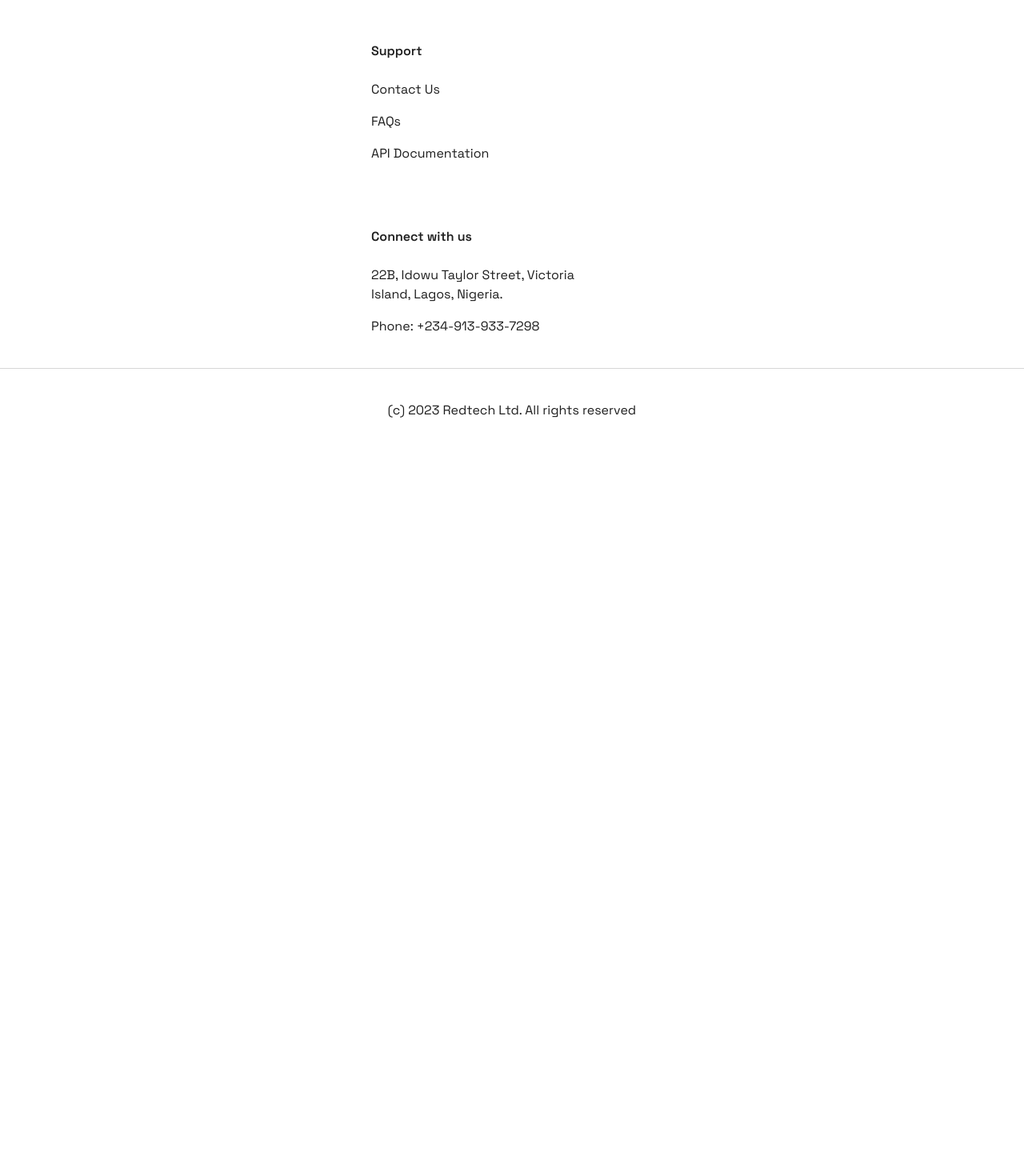
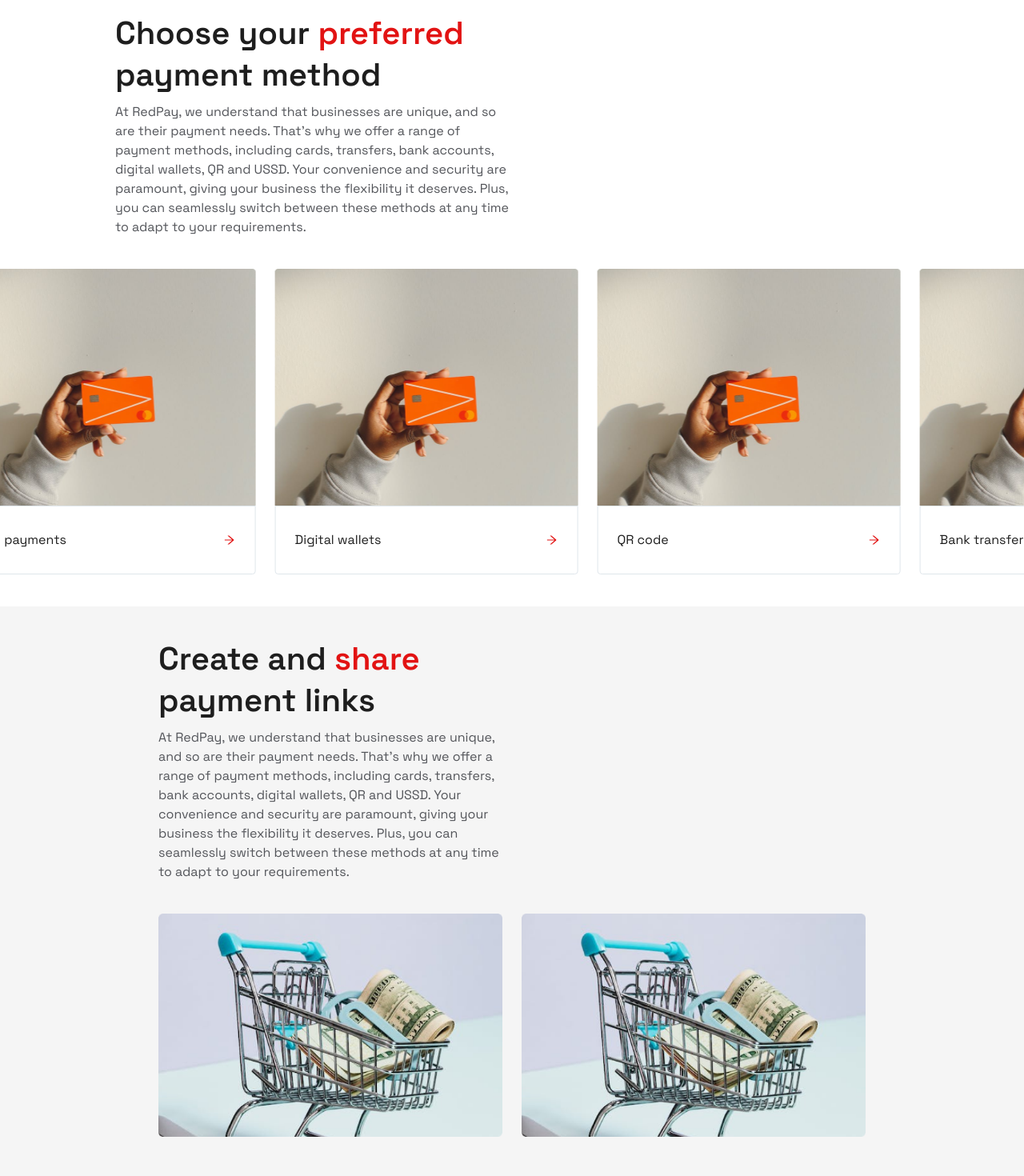
Before and after one commit to UniqueBiodun/redpay, a React (Vite) app: page /features in a window 1280 px wide. Shown: the part 420-1890 px from the top of the page at 80% size. Before the commit the page ends 969 px from the top, so only its background shows below. Built offline with nearby package versions, Linux system fonts and the light colour scheme.

Commit message:
features page under development

```diff
--- a/src/App.tsx
+++ b/src/App.tsx
@@ -3,6 +3,7 @@ import Navbar from "./views/containers/navbar/navbar";
 import Home from "./views/pages/home";
 import Footer from "./views/containers/footer/footer";
 import Company from "./views/pages/company";
+import Features from "./views/pages/features";
 
 function App() {
 	return (
@@ -18,6 +19,10 @@ function App() {
 					element={<Company />}
 				/>
 				<Route
+					path="/features"
+					element={<Features />}
+				/>
+				<Route
 					path="*"
 					element={""}
 				/>
--- /dev/null
+++ b/src/views/components/features-headcard/payment-card.tsx
@@ -0,0 +1,37 @@
+import React, { ReactNode } from "react";
+
+interface TextImgContainerProps {
+	addStyle?: string;
+	firstDiv?: ReactNode;
+	secondDiv?: ReactNode;
+}
+
+const PaymentFeatures: React.FC<TextImgContainerProps> = ({
+	addStyle,
+	firstDiv,
+	secondDiv,
+}: TextImgContainerProps) => {
+	return (
+		<>
+			<section
+				className={`min-h-[35vh] ${addStyle} py-10 font-grotesk flex items-center`}
+			>
+				<div className={`h-full w-full flex flex-col justify-between gap-10`}>
+					{/* First Div */}
+					<div className="lg:w-[50%]">
+						<div className="container lg:pl-36 lg:pr-0 text-secondary-400">
+							{firstDiv}
+						</div>
+					</div>
+
+					{/* Second Div */}
+					<div className="w-full">
+						<div className="w-full text-secondary-100">{secondDiv}</div>
+					</div>
+				</div>
+			</section>
+		</>
+	);
+};
+
+export default PaymentFeatures;
--- /dev/null
+++ b/src/views/components/features-headcard/payment-share.tsx
@@ -0,0 +1,37 @@
+import React, { ReactNode } from "react";
+
+interface TextImgContainerProps {
+	addStyle?: string;
+	firstDiv?: ReactNode;
+	secondDiv?: ReactNode;
+}
+
+const PaymentShare: React.FC<TextImgContainerProps> = ({
+	addStyle,
+	firstDiv,
+	secondDiv,
+}: TextImgContainerProps) => {
+	return (
+		<>
+			<section
+				className={`min-h-[35vh] ${addStyle} pt-10 pb-[3.75rem] font-grotesk flex items-center`}
+			>
+				<div
+					className={`container lg:pl-32 lg:pr-32 h-full w-full flex flex-col justify-between gap-10`}
+				>
+					{/* First Div */}
+					<div className="lg:w-[50%]">
+						<div className="text-secondary-400">{firstDiv}</div>
+					</div>
+
+					{/* Second Div */}
+					<div className="w-full">
+						<div className="w-full text-secondary-100">{secondDiv}</div>
+					</div>
+				</div>
+			</section>
+		</>
+	);
+};
+
+export default PaymentShare;
--- a/src/views/containers/navbar/navbar.tsx
+++ b/src/views/containers/navbar/navbar.tsx
@@ -12,8 +12,28 @@ const NavBar = () => {
 
 	const [color, setColor] = useState(false);
 
+	// const changeColor = () => {
+	// 	window.scrollY >= 10 ? setColor(true) : setColor(false);
+	// };
+
 	const changeColor = () => {
-		window.scrollY >= 10 ? setColor(true) : setColor(false);
+		if (location.pathname === "/" && window.scrollY >= 10) {
+			setColor(true);
+		} else if (location.pathname === "/features") {
+			setColor(true);
+		} else if (location.pathname === "/first-timer") {
+			setColor(true);
+		} else if (location.pathname === "/pray") {
+			setColor(true);
+		} else if (location.pathname === "/give") {
+			setColor(true);
+		} else if (location.pathname === "/contact") {
+			setColor(true);
+		} else if (location.pathname === "/hgh-i") {
+			setColor(true);
+		} else {
+			setColor(false);
+		}
 	};
 
 	const signUpUrl = import.meta.env.VITE_APP_MERCHANT_SIGNUP;
@@ -61,7 +81,7 @@ const NavBar = () => {
 
 	return (
 		<Navbar
-			className={`z-10 h-20 py-3 px-0 mx-0 fixed font-grotesk rounded-none w-full max-w-none border-0 shadow-none  ${
+			className={`z-10 h-20 py-3 px-0 mx-0 fixed top-0 left-0 right-0 font-grotesk rounded-none w-full max-w-none border-0 shadow-none  ${
 				color ? "shadow-sm !bg-white backdrop-filter-none" : "bg-transparent"
 			}
             `}
--- a/src/views/containers/navbar/navlinks.ts
+++ b/src/views/containers/navbar/navlinks.ts
@@ -1,7 +1,7 @@
 export const navlinks = [
 	{
-		title: "Company",
-		url: "#",
+		title: "Features",
+		url: "/features",
 		target: "",
 	},
 	{
--- /dev/null
+++ b/src/views/pages/features/index.tsx
@@ -0,0 +1,170 @@
+import React from "react";
+import Prefooter from "../../prefooter/Prefooter";
+import PostNavbar from "./post-navbar";
+import PaymentFeatures from "../../components/features-headcard/payment-card";
+import Marquee from "react-fast-marquee";
+import { AiOutlineArrowRight } from "react-icons/ai";
+import FeaturesImg1 from "../../../assets/images/features-img1.png";
+import PaymentShareImg1 from "../../../assets/images/paymentshare-img-1.png";
+import PaymentShare from "../../components/features-headcard/payment-share";
+
+const Features: React.FC = () => {
+	return (
+		<>
+			<PostNavbar />
+			<PaymentFeatures
+				firstDiv={
+					<div className="flex flex-col gap-2">
+						<p className="text-3xl lg:text-[2.5rem] lg:leading-[3.25rem] font-semibold">
+							Choose your <span className="text-secondary-600">preferred</span>{" "}
+							payment method
+						</p>
+						<p className="text-base font-normal text-secondary-300">
+							At RedPay, we understand that businesses are unique, and so are
+							their payment needs. That's why we offer a range of payment
+							methods, including cards, transfers, bank accounts, digital
+							wallets, QR and USSD. Your convenience and security are paramount,
+							giving your business the flexibility it deserves. Plus, you can
+							seamlessly switch between these methods at any time to adapt to
+							your requirements.
+						</p>
+					</div>
+				}
+				secondDiv={
+					<>
+						<Marquee
+							pauseOnHover={true}
+							speed={80}
+						>
+							{/* grid grid-cols-4 */}
+							<div className="flex flex-row items-center gap-6">
+								<div className="ml-6">
+									<div className="w-full">
+										<img
+											className="w-full h-full object-cover"
+											src={FeaturesImg1}
+											alt="features-img-1"
+										/>
+									</div>
+									<div className="flex justify-between items-center border border-[#DFE6EB] rounded-br rounded-bl py-[1.875rem] px-6">
+										<p className="text-base text-secondary-400">
+											Bank transfers
+										</p>
+										<p>
+											<AiOutlineArrowRight
+												className="text-primary"
+												size={16}
+											/>
+										</p>
+									</div>
+								</div>
+								<div>
+									<div className="w-full">
+										<img
+											className="w-full h-full object-cover"
+											src={FeaturesImg1}
+											alt="features-img-1"
+										/>
+									</div>
+									<div className="flex justify-between items-center border border-[#DFE6EB] rounded-br rounded-bl py-[1.875rem] px-6">
+										<p className="text-base text-secondary-400">
+											Card payments
+										</p>
+										<p>
+											<AiOutlineArrowRight
+												className="text-primary"
+												size={16}
+											/>
+										</p>
+									</div>
+								</div>
+								<div>
+									<div className="w-full">
+										<img
+											className="w-full h-full object-cover"
+											src={FeaturesImg1}
+											alt="features-img-1"
+										/>
+									</div>
+									<div className="flex justify-between items-center border border-[#DFE6EB] rounded-br rounded-bl py-[1.875rem] px-6">
+										<p className="text-base text-secondary-400">
+											Digital wallets
+										</p>
+										<p>
+											<AiOutlineArrowRight
+												className="text-primary"
+												size={16}
+											/>
+										</p>
+									</div>
+								</div>
+								<div>
+									<div className="w-full">
+										<img
+											className="w-full h-full object-cover"
+											src={FeaturesImg1}
+											alt="features-img-1"
+										/>
+									</div>
+									<div className="flex justify-between items-center border border-[#DFE6EB] rounded-br rounded-bl py-[1.875rem] px-6">
+										<p className="text-base text-secondary-400">QR code</p>
+										<p>
+											<AiOutlineArrowRight
+												className="text-primary"
+												size={16}
+											/>
+										</p>
+									</div>
+								</div>
+							</div>
+						</Marquee>
+					</>
+				}
+			/>
+			<PaymentShare
+				firstDiv={
+					<div className="flex flex-col gap-2">
+						<p className="text-3xl lg:text-[2.5rem] lg:leading-[3.25rem] font-semibold">
+							Create and <span className="text-secondary-600">share</span>{" "}
+							payment links
+						</p>
+						<p className="text-base font-normal text-secondary-300">
+							At RedPay, we understand that businesses are unique, and so are
+							their payment needs. That's why we offer a range of payment
+							methods, including cards, transfers, bank accounts, digital
+							wallets, QR and USSD. Your convenience and security are paramount,
+							giving your business the flexibility it deserves. Plus, you can
+							seamlessly switch between these methods at any time to adapt to
+							your requirements.
+						</p>
+					</div>
+				}
+				secondDiv={
+					<>
+						<div className="grid grid-cols-2 items-center gap-6">
+							<div className="w-full">
+								<img
+									className="w-full h-full object-cover"
+									src={PaymentShareImg1}
+									alt="paymentshare-img-1"
+								/>
+							</div>
+
+							<div className="w-full">
+								<img
+									className="w-full h-full object-cover"
+									src={PaymentShareImg1}
+									alt="paymentshare-img-2"
+								/>
+							</div>
+						</div>
+					</>
+				}
+				addStyle="bg-tertiary-400"
+			/>
+			<Prefooter />
+		</>
+	);
+};
+
+export default Features;
--- /dev/null
+++ b/src/views/pages/features/post-navbar.tsx
@@ -0,0 +1,17 @@
+import React from "react";
+
+const PostNavbar: React.FC = () => {
+	return (
+		<>
+			<section className="mt-20 w-full bg-[#000] bg-center bg-cover bg-sectionBg bg-no-repeat text-secondary-100 text-base font-grotesk">
+				<div className="container flex flex-col justify-between items-center py-14 md:py-[6rem] lg:py-[6.875rem]">
+					<p className="text-white font-grotesk text-3xl lg:text-5xl font-medium lg:font-semibold lg:w-[70%] text-center">
+						Explore features tailored to benefit your business
+					</p>
+				</div>
+			</section>
+		</>
+	);
+};
+
+export default PostNavbar;
--- a/src/views/pages/home/index.tsx
+++ b/src/views/pages/home/index.tsx
@@ -2,7 +2,7 @@ import React from "react";
 import Marquee from "react-fast-marquee";
 import HeroSection from "../../hero-section/hero";
 import Prefooter from "../../prefooter/Prefooter";
-import SubSection from "../../components/security-brand.tsx/subsection";
+import SubSection from "../../components/security-brand/subsection";
 import LockIcon from "../../../assets/icons/lock-icon.svg";
 import MultiFactorIcon from "../../../assets/icons/mfa-icon.svg";
 import FraudIcon from "../../../assets/icons/fraud-icon.svg";
--- a/tailwind.config.js
+++ b/tailwind.config.js
@@ -32,6 +32,7 @@ module.exports = withMT({
 					100: "#E1E5EA",
 					200: "#E1E1E1",
 					300: "#D6D6D6",
+					400: "#F5F5F5",
 				},
 			},
 		},
```
Also changed, not shown: src/assets/images/features-img1.png (added), src/assets/images/paymentshare-img-1.png (added), src/views/components/security-brand/subsection.tsx (renamed from src/views/components/security-brand.tsx/subsection.tsx).
